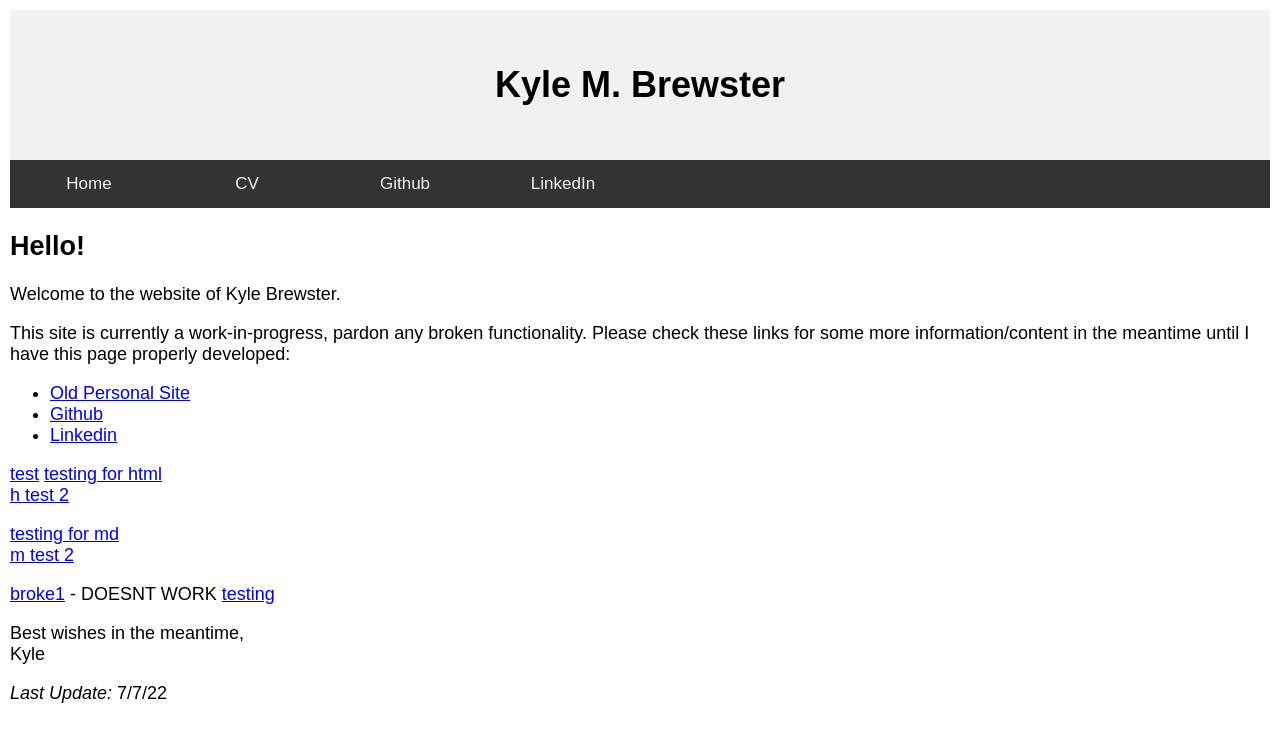
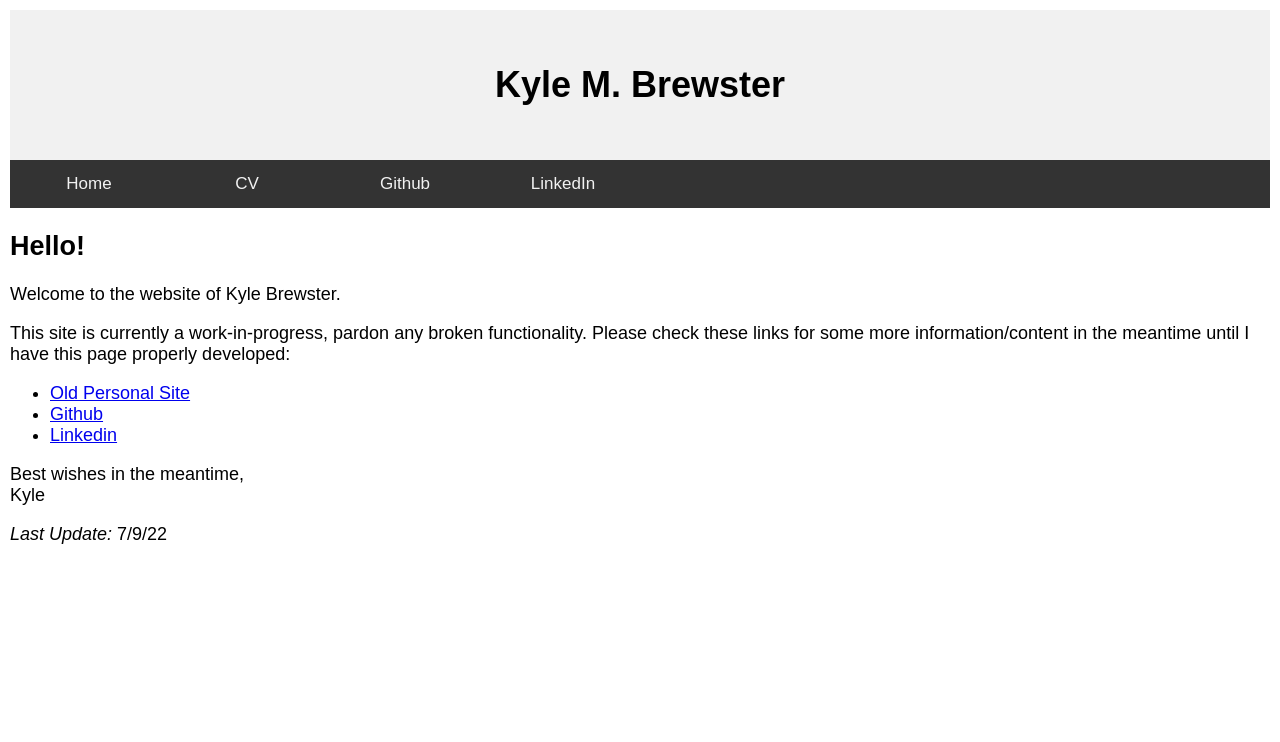
Before and after one commit to k-brew/personal-site, a Jekyll site: the page built from index.md, in a window 1280 px wide. Shown: the top 742 px of the page. Built offline with Jekyll 4.4.1, drawn with Linux system fonts in a browser that asks for light colours; nearby versions of some CDN libraries.

Commit message:
Update index.md

```diff
--- a/index.md
+++ b/index.md
@@ -14,22 +14,7 @@
 - [Github](https://github.com/k-brew)
 - [Linkedin](https://www.linkedin.com/in/kyle-brewster)
 
-[test](https://k-brew.github.io/personal-site/files/testing.html)
-[testing for html](/files/testing.html)
-[h test 2](/files/testing2.html)
-
-
-
-[testing for md](test-page.md)
-[m test 2](test-page2.md)
-
-[broke1](testing.html) - DOESNT WORK
-[testing](/test-page.md)
-
-
 Best wishes in the meantime,
 Kyle
 
-*Last Update:* 7/7/22
-
-<script src="http://code.jquery.com/jquery-1.4.2.min.js"></script> <script> var x = document.getElementsByClassName("site-footer-credits"); setTimeout(() => { x[0].remove(); }, 10); </script>
+*Last Update:* 7/9/22
```
